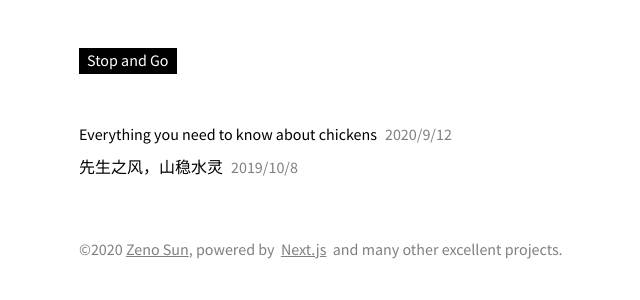
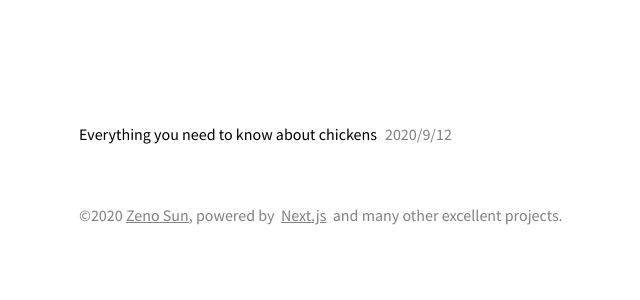
Before and after one commit to pinggod/rexlnt.com, a Next.js app: page / in a window 1280 px wide. Shown: the top 300 px of the page, without its empty margins (161-801 px from the left). Built offline with nearby package versions, Linux system fonts and the light colour scheme.

Commit message:
styles: global

```diff
--- a/components/header/index.tsx
+++ b/components/header/index.tsx
@@ -3,11 +3,9 @@ import Link from 'next/link';
 import Styled from 'styled-components';
 
 const A = Styled.a`
-    display: inline-block;
-    margin: 48px 0;
-    padding: 0 8px;
+    display: block;
+    padding: 48px 8px;
     color: white;
-    background-color: black;
     font-size: 16px;
     text-decoration: none;
 `;
--- a/components/mdx/index.tsx
+++ b/components/mdx/index.tsx
@@ -4,12 +4,22 @@ import ImageWithZoom from "react-medium-image-zoom";
 import PostTitle from '../post-title';
 import { Post } from '../../utils/posts';
 
+const Main = Styled.main`
+    overflow: hidden;
+
+    .katex {
+        color: #1a4876;
+        margin: 0 8px;
+        font-family: Times New Roman, serif;
+    }
+`;
+
 export const Wrapper = (props: Post): JSX.Element => {
     return (
-        <main style={{ overflow: 'hidden' }}>
+        <Main>
             {props.meta && <PostTitle meta={props.meta} />}
             {props.children}
-        </main>
+        </Main>
     );
 };
 
@@ -17,8 +27,8 @@ export const Pre = Styled.pre`
     position: relative;
     margin: 16px 0;
     padding: 4px 16px;
-    border: 1px solid rgba(0, 0, 0, 0.1);
     border-radius: 4px;
+    border: 1px solid #eee;
     overflow-x: scroll;
     tab-size: 4;
     hyphens: none;
@@ -95,14 +105,14 @@ export const InlineCode = Styled.code`
     margin: 0 4px;
     padding: 2px 8px;
     border-radius: 4px;
-    background: rgba(0, 0, 0, 0.05);
+    background: rgb(255, 255, 221);
 `;
 
 export const Link = Styled.a.attrs({
     target: '_blank',
     rel: 'noopener noreferrer'
 })`
-    color: black;
+    color: rgb(153, 51, 51);
 `;
 
 export const Image = (props: any): JSX.Element => (
@@ -148,8 +158,7 @@ export const H6 = Styled.h6`
 `;
 
 export const Blockquote = Styled.div`
-    margin: 16px 0 16px 48px;
-    font-family: "Tiempos", Georgia, Zhuyin Kaiti, Han Kaiti, Kai, KaiTi, KaiTi SC, STKaiti, serif;
+    font-family: Zhuyin Kaiti, Han Kaiti, Kai, KaiTi, KaiTi SC, STKaiti, serif;
 
     p {
         margin: 0;
--- a/pages/_app.tsx
+++ b/pages/_app.tsx
@@ -17,6 +17,7 @@ const GlobalStyle = createGlobalStyle`
         width: 100%;
         height: 100%;
         font-size: 16px;
+        font-weight: 400;
         line-height: 1.6;
         font-family: 'Source Sans Pro', Arial, sans-serif;
         text-rendering: optimizeLegibility;
--- a/pages/index.tsx
+++ b/pages/index.tsx
@@ -27,6 +27,8 @@ const Home = (): JSX.Element[] | null => {
     return null;
   }
 
+  console.info('posts: ', posts);
+
   return posts.map((post, index) => {
     return (
       <Link passHref key={index} href={post.meta.slug} >
--- a/pages/posts/yyy.mdx
+++ /dev/null
@@ -1,25 +0,0 @@
-export const meta = {
-    title: "先生之风，山稳水灵",
-    date: '2019-10-08T07:59:36.000Z',
-    slug: '/posts/yyy'
-}
-
-从来没有一个人能像她一样，把水的灵动与山的沉稳，诠释得如此完美。
-
-她，就是武则天。
-
-骆宾王写过一篇声讨武则天的文章，说她“娥眉不肯让人”，“狐媚偏能惑主”。试想，在当时那样的大气候下，一个柔弱女子，只能像小鸟一样地依傍着男人，面投有水的灵动聪颖，哪里能将多少男子苦心经营的家业轻易抹去?
-
-她，灵动如水。
-
-武则天在位期间，大手笔地发展农业，保障农民的安居乐业，如今常讲的“民以食为天”即出自则天之口。她大力整治社会风气，重惩犯罪分子。她沉着地平定叛乱，稳健地向着自己的理想前进。她沉稳如山。
-
-她尝尽了辛酸苦辣，终于实现了心中伟大的梦想。从此女子不再总是天下至柔，女子可以有沉稳如山的气魄，去攀登任何一座高峰。
-
-水有水的性格一一灵动，给人以聪慧；山有山的性情一一沉稳，给人以敦厚。然而，灵动的海水却常年保持着一色的蔚蓝，沉稳的大山却在四季中变化出不同的色彩。
-
-那些和武则天同时代的人，男的则谩骂她乱了朝纲，女的也怪她不守本分，坏了名声。仿佛是灵动的大海不该保持一色的蔚蓝，沉稳的大山不能变换出不同的色彩。则天在哭泣，无数的泪滴汇成了一座千言万语也说不尽的丰碑——无字碑。有如水的灵动，则天还是聪明的，千秋功过留予世人评说；有如山的沉稳，则天还是清醒的，时间会抚平一切。
-
-千年的风霜雨雪洗去了时人的愤慨与不解， 留下的是对武则天中肯的评价，和她无人可以取代的地位。她是前无古人，后无来者的中国历史上 惟一的女皇帝，诚然她的双手也曾沾满鲜血，但她如水般灵动的聪颖乖巧，如山般沉稳的匠心谋略，是不朽的。
-
-先生之风，山稳水灵!
```
